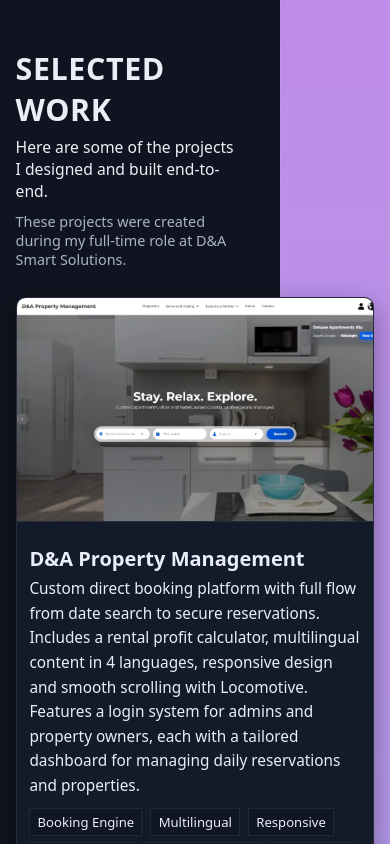
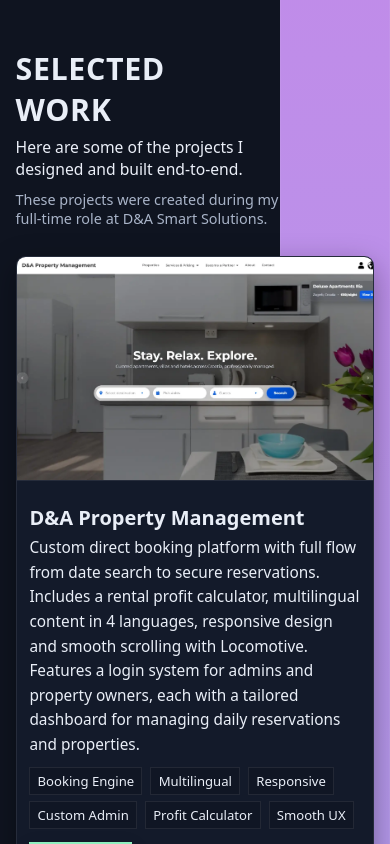
Before and after one commit to mateorumac/new-portfolio, a React (Vite) app: page /1 in a window 390 px wide. Shown: the part 2960-3804 px from the top of the page. Built offline with nearby package versions, Linux system fonts and the light colour scheme.

Commit message:
small responsive tweaks

```diff
--- a/src/styles/Contact.css
+++ b/src/styles/Contact.css
@@ -654,7 +654,7 @@
   .contact {
     padding-top: 3.3rem;
     padding-bottom: 2rem;
-    min-height: 145dvh;
+    min-height: 125dvh;
   }
 
   .contact__container {
@@ -700,3 +700,9 @@
     filter: blur(4rem);
   }
 }
+
+@media (max-width: 400px) and (max-height: 740px) {
+  .contact {
+    min-height: 145dvh;
+  }
+}
--- a/src/styles/Navbar.css
+++ b/src/styles/Navbar.css
@@ -441,6 +441,7 @@ html[data-theme="light"] .theme-toggle::before {
 }
 
 @media (max-width: 900px) {
+
   .navbar__inner {
     padding: 0 1rem;
   }
@@ -452,7 +453,7 @@ html[data-theme="light"] .theme-toggle::before {
 
 @media (max-width: 600px) {
   .navbar {
-    --nav-height: 3.75rem;
+    --nav-height: 4rem;
   }
 
   .brand__logo {
@@ -474,6 +475,9 @@ html[data-theme="light"] .theme-toggle::before {
 }
 
 @media (max-width: 400px) {
+   .navbar {
+    --nav-height: 3.75rem;
+  }
   .navbar__inner {
     padding: 0 0.75rem;
   }
--- a/src/styles/Projects.css
+++ b/src/styles/Projects.css
@@ -570,3 +570,10 @@
     max-width: 14rem !important;
   }
 }
+
+@media (max-width: 400px) and (min-height: 780px) {
+  .work__note,
+  .work__disclaimer {
+    max-width: 17rem !important;
+  }
+}
```
